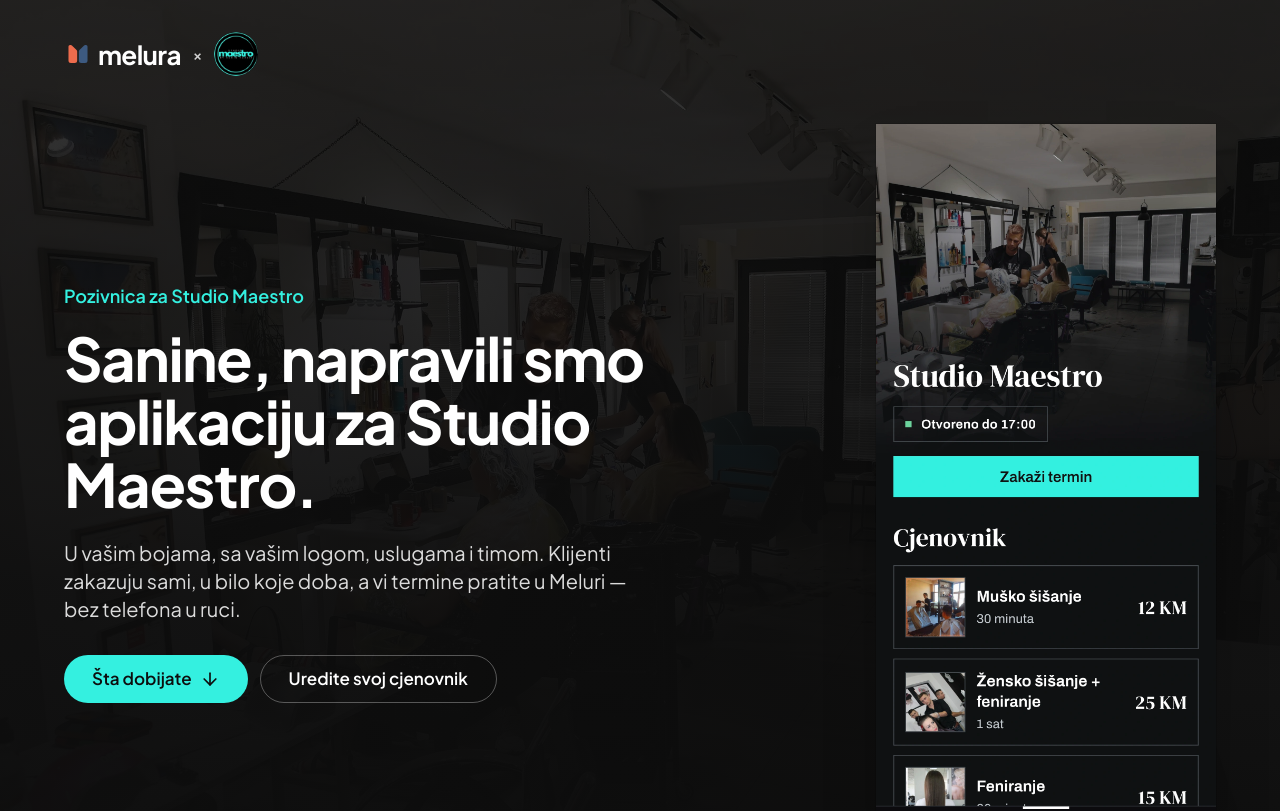
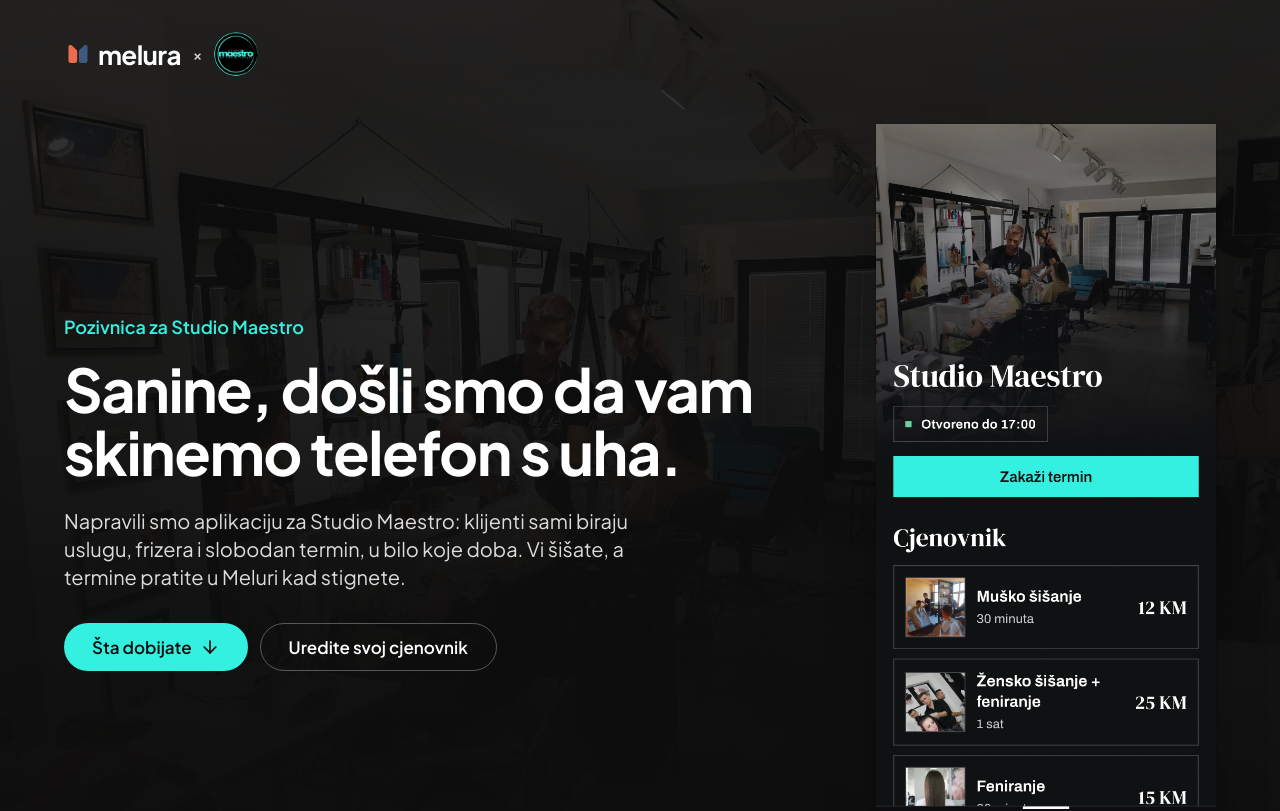
Before and after one commit to Ennyzny/melura-page, a Next.js app: page /invitations/studio-maestro in a window 1280 px wide. Shown: the top 811 px of the page. Built offline with nearby package versions, Linux system fonts and the light colour scheme; no server answers.

Commit message:
feat(pozivnice): naslov kao problem koji rješavamo
„Sanine, došli smo da vam skinemo telefon s uha.“ — lično, po imenu, i odmah
kaže koji mu problem skidamo. Uvod objašnjava rješenje; „vlastita aplikacija“
više nigdje.

```diff
--- a/src/invitations/studio-maestro.ts
+++ b/src/invitations/studio-maestro.ts
@@ -38,10 +38,10 @@ export const studioMaestro: Pozivnica = {
     boje: { primarna: "#34F0E0", tamna: "#0D0D0D" },
   },
 
-  naslov: "Sanine, napravili smo aplikaciju za Studio Maestro.",
+  naslov: "Sanine, došli smo da vam skinemo telefon s uha.",
 
   uvod:
-    "U vašim bojama, sa vašim logom, uslugama i timom. Klijenti zakazuju sami, u bilo koje doba, a vi termine pratite u Meluri — bez telefona u ruci.",
+    "Napravili smo aplikaciju za Studio Maestro: klijenti sami biraju uslugu, frizera i slobodan termin, u bilo koje doba. Vi šišate, a termine pratite u Meluri kad stignete.",
 
   koristi: [
     {
--- a/src/invitations/tipovi.ts
+++ b/src/invitations/tipovi.ts
@@ -64,8 +64,9 @@ export type Pozivnica = {
   uvod: string;
 
   /**
-   * Naslov uvoda: obraćanje vlasniku po imenu (lično, pogodi odmah) + konkretna rečenica,
-   * bez slogana („Sanine, napravili smo aplikaciju za Studio Maestro.").
+   * Naslov uvoda: obraćanje vlasniku po imenu (lično, pogodi odmah) + problem koji mu
+   * rješavamo, rečen njegovim jezikom („Sanine, došli smo da vam skinemo telefon s uha.").
+   * Bez slogana i bez „vlastita aplikacija".
    */
   naslov: string;
 
```
